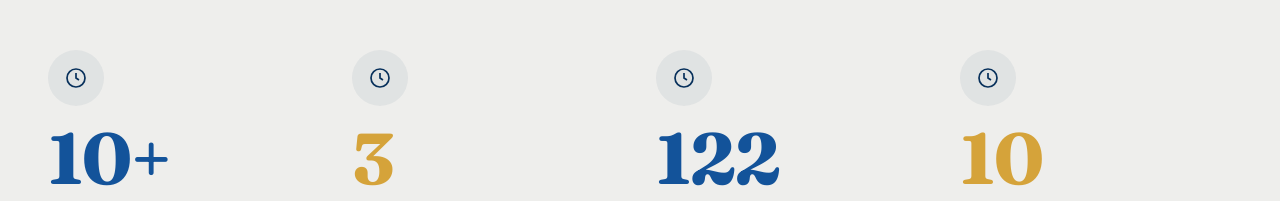
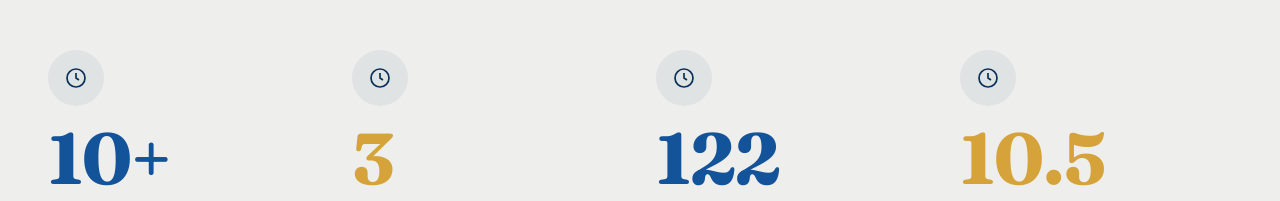
Before and after one commit to gtsantos4/cop-website, an Eleventy site: page docs/index.html in a window 1280 px wide. Shown: the part 3600-3801 px from the top of the page. Built offline with nearby package versions, Linux system fonts and the light colour scheme; Eleventy itself is replaced by a stand-in of ours; files that its build step writes are made by us from their sources; a script that the page names is missing; what node-html-parser would draw is missing.

Commit message:
inline-edit: docs/index.html · f-35

```diff
--- a/docs/index.html
+++ b/docs/index.html
@@ -490,7 +490,7 @@
       </div>
       <div class="num-cell gold">
         <div class="icon"><svg width="24" height="24" viewBox="0 0 24 24" fill="none" stroke="currentColor" stroke-width="1.7"><circle cx="12" cy="12" r="9"></circle><path d="M12 7v5l3 2"></path></svg></div>
-        <div class="v" data-field="f-35">10</div>
+        <div class="v" data-field="f-35">10.5</div>
         <div class="l" data-field="f-36">staff members (and counting)</div>
       </div>
     </div>
```
